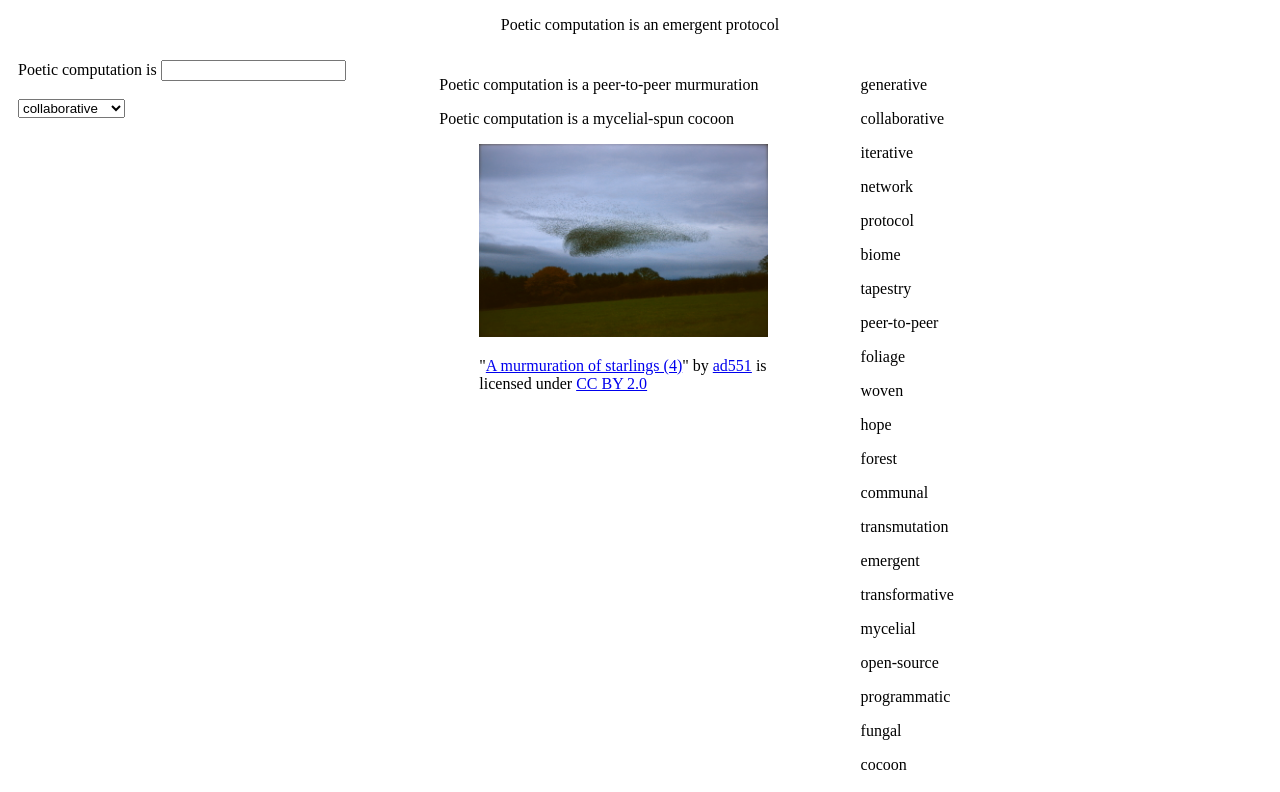
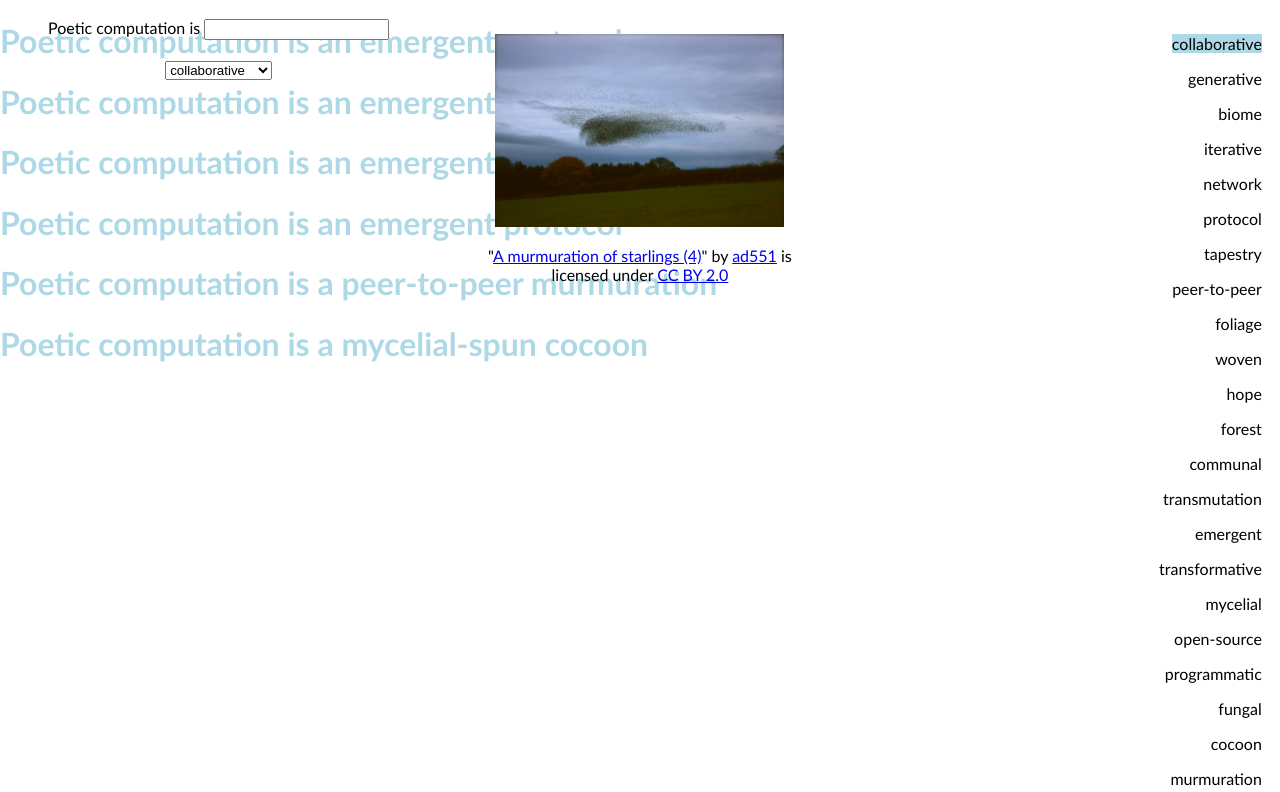
Before and after one commit to laurenstclair/poetic-computation, a plain HTML site: page index.html in a window 1280 px wide. Both pictures are taken after a click on the element "collaborative". Shown: the top 792 px of the page. Drawn offline with Linux system fonts and the light colour scheme.

Commit message:
Update text styling and structure

```diff
--- a/css/styles.css
+++ b/css/styles.css
@@ -1,3 +1,11 @@
+body {
+  font-family: "PT Sans", Calibri, Tahoma, sans-serif;
+}
+
+img {
+  width: 90%;
+}
+
 /* Column Layout*/
 
 * {
@@ -18,6 +26,42 @@
   clear: both;
 }
 
-img {
-  width: 90%;
+.right-align {
+  text-align: right;
+  align-items: right;
 }
+
+.center-align {
+  text-align: center;
+  align-items: center;
+}
+
+.behind {
+  position: absolute;
+  left: 0px;
+  top: 0px;
+  z-index: -1;
+  color: lightblue;
+}
+
+.front {
+  position: absolute;
+  left: 0px;
+  top: 0px;
+  z-index: 1;
+}
+
+#secondary {
+  text-align: right;
+  align-items: right;
+  position: absolute;
+  bottom: 10px;
+}
+
+#list span:hover {
+  background-color: yellow;
+}
+
+#list span.selected {
+  background-color: lightblue;
+}
--- a/index.html
+++ b/index.html
@@ -8,23 +8,43 @@
   </head>
 
   <body>
-    <p style="text-align: center;">Poetic computation is an emergent protocol</p>
+    <div id="heading" class="behind"></div>
     <div class="row">
-      <div class="column">
+      <div class="column center-align">
         <label for="words">Poetic computation is </label>
         <input type="text" id="definition" /><br /><br />
         <select id="words"></select>
       </div>
-      <div class="column">
-        <p>Poetic computation is a peer-to-peer murmuration</p>
-        <p>Poetic computation is a mycelial-spun cocoon</h2>
+      <div class="column center-align">
+        <div id="secondary" class="behind"></div>
         <figure>
-          <img src="images/5196832414_d7db72206b_o.jpg">
-          <figcaption><p class="attribution">"<a target="_blank" rel="noopener noreferrer" href="https://www.flickr.com/photos/35044553@N02/5196832414">A murmuration of starlings (4)</a>" by <a target="_blank" rel="noopener noreferrer" href="https://www.flickr.com/photos/35044553@N02">ad551</a> is licensed under <a target="_blank" rel="noopener noreferrer" href="https://creativecommons.org/licenses/by/2.0/?ref=openverse">CC BY 2.0</a></p></figcaption>
+          <img src="images/5196832414_d7db72206b_o.jpg" />
+          <figcaption>
+            <p class="attribution">
+              "<a
+                target="_blank"
+                rel="noopener noreferrer"
+                href="https://www.flickr.com/photos/35044553@N02/5196832414"
+                >A murmuration of starlings (4)</a
+              >" by
+              <a
+                target="_blank"
+                rel="noopener noreferrer"
+                href="https://www.flickr.com/photos/35044553@N02"
+                >ad551</a
+              >
+              is licensed under
+              <a
+                target="_blank"
+                rel="noopener noreferrer"
+                href="https://creativecommons.org/licenses/by/2.0/?ref=openverse"
+                >CC BY 2.0</a
+              >
+            </p>
+          </figcaption>
         </figure>
       </div>
-      <div class="column" id="list">
-      </div>
+      <div class="column right-align" id="list"></div>
     </div>
 
     <script src="/js/script.js"></script>
--- a/js/script.js
+++ b/js/script.js
@@ -1,10 +1,10 @@
 var words = [
+  "collaborative",
   "generative",
-  "collaborative",
+  "biome",
   "iterative",
   "network",
   "protocol",
-  "biome",
   "tapestry",
   "peer-to-peer",
   "foliage",
@@ -45,6 +45,8 @@ var words = [
   "space",
 ];
 
+var behind = ["cc81a8", "e6707c", "97a993", "e4bf4c", "0070aa"];
+
 var selectElement = document.getElementById("words");
 
 for (var i = 0; i < words.length; i++) {
@@ -63,4 +65,28 @@ for (var i = 0; i < words.length; i++) {
 
 function setSelectValue(value) {
   selectElement.value = value;
+  var spans = document.querySelectorAll("#list span");
+  for (var i = 0; i < spans.length; i++) {
+    if (spans[i].textContent === value) {
+      spans[i].classList.add("selected");
+    } else {
+      spans[i].classList.remove("selected");
+    }
+  }
 }
+
+var selectHeading = document.getElementById("heading");
+
+function randomizer(min, max) {
+  return Math.random() * (max - min) + min;
+}
+
+var displayHeading = "";
+for (var i = 0; i < randomizer(1, 28); i++) {
+  displayHeading += "<h1>Poetic computation is an emergent protocol</h1>";
+}
+var secondaryHeading =
+  "<h1>Poetic computation is a peer-to-peer murmuration</h1>" +
+  "<h1>Poetic computation is a mycelial-spun cocoon</h1>";
+document.getElementById("heading").innerHTML =
+  displayHeading + secondaryHeading;
```
